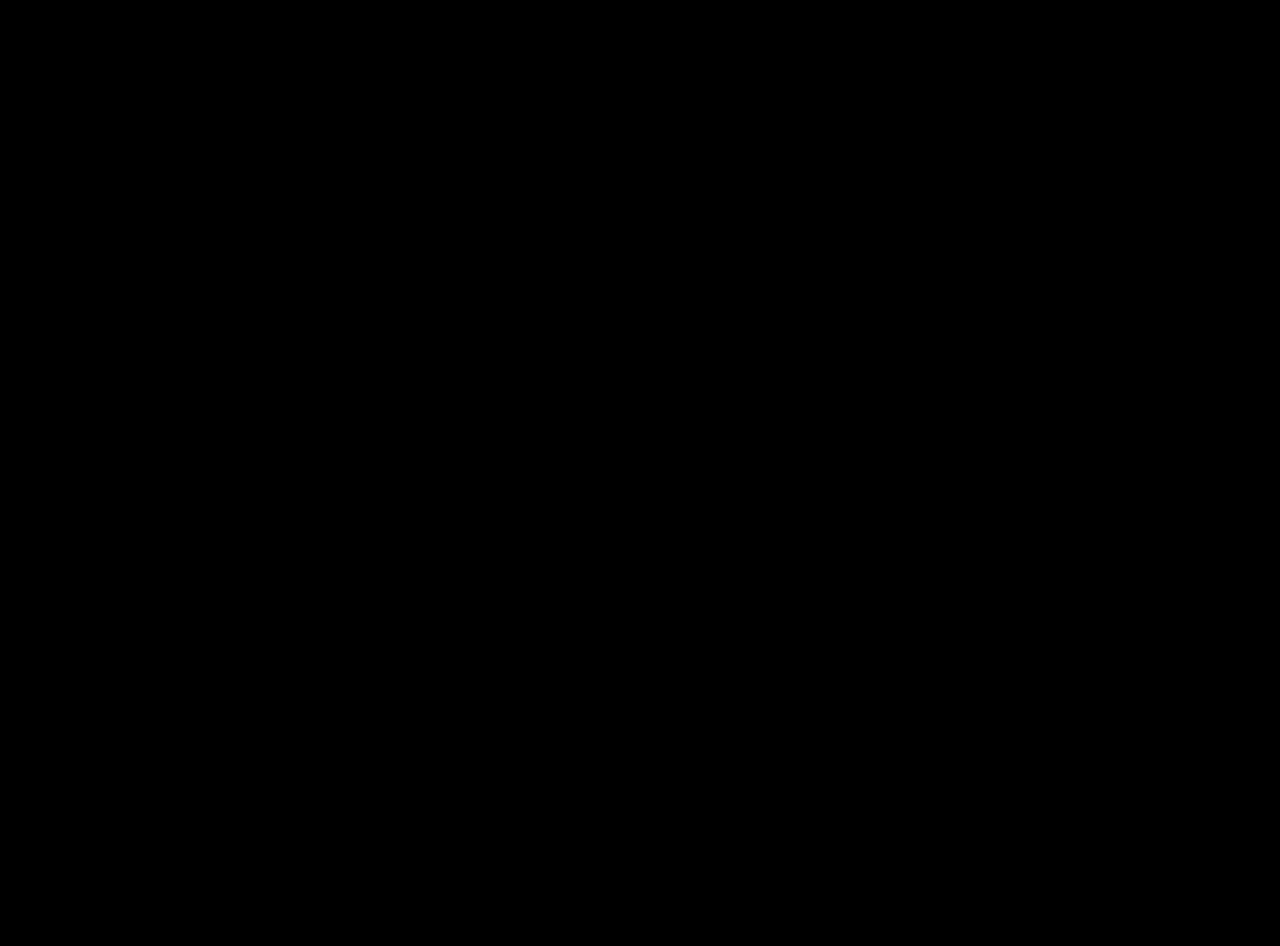
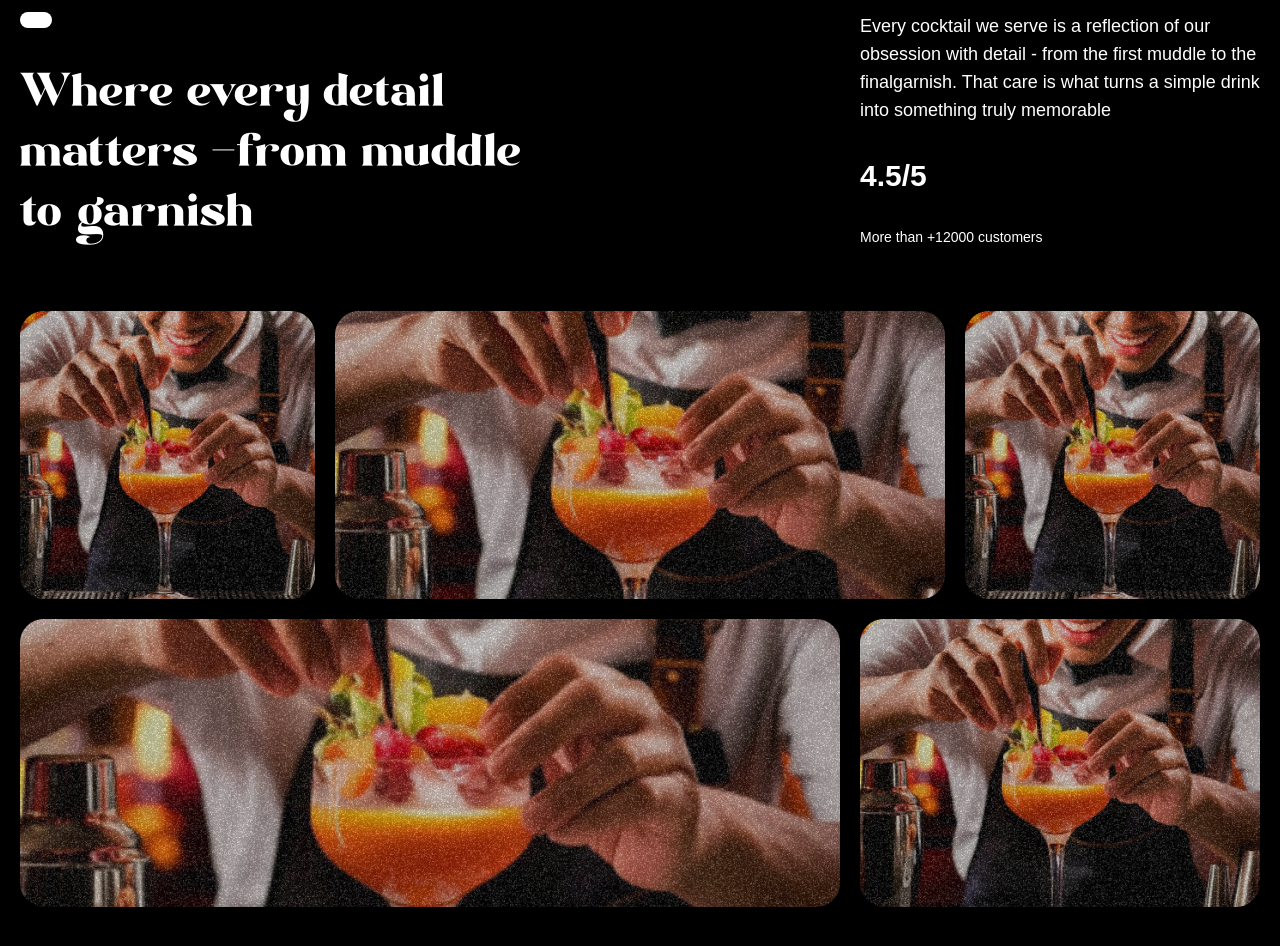
Before and after one commit to delacruzale2003/gsap_cocktails, a React (Vite) app: page / in a window 1280 px wide. Shown: the part 1700-2646 px from the top of the page. Before the commit the page ends 1600 px from the top, so only its background shows below. Built offline with nearby package versions, Linux system fonts and the light colour scheme; a web font is replaced by a local one.

Commit message:
implement the about section

```diff
--- a/src/App.jsx
+++ b/src/App.jsx
@@ -3,6 +3,7 @@
 import Navbar from "./components/Navbar.jsx";
 import Hero from "./components/Hero.jsx";
 import Cocktails from "./components/Cocktails.jsx";
+import About from "./components/About.jsx";
 gsap.registerPlugin(ScrollTrigger, SplitText);
 
 
@@ -12,6 +13,7 @@
             <Navbar />
             <Hero/>
             <Cocktails />
+            <About/>
         </main>
     )
 }
--- /dev/null
+++ b/src/components/About.jsx
@@ -0,0 +1,89 @@
+import gsap from 'gsap';
+
+import React from 'react'
+import {SplitText} from "gsap/all";
+import {useGSAP} from "@gsap/react";
+
+const About = () => {
+    useGSAP(() => {
+        const titleSplit = SplitText.create('#about h2' , {
+            type: 'words'
+        })
+
+        const scrollTimeLine = gsap.timeline({
+            scrollTrigger: {
+                trigger: '#about',
+                start: 'top center',
+            }
+        })
+
+        scrollTimeLine
+            .from(titleSplit.words, {
+                opacity: 0 , duration: 1, yPercent: 100, ease: 'expo.out', stagger: 0.02,
+            })
+            .from('.top-grid div, .bottom-grid div', {
+                opacity: 0, duration: 1,  ease: 'power1.inOut', stagger: 0.04,
+            }, '-=0.5')
+    })
+    return (
+        <div id="about">
+            <div className="mb-16 md:px-0 px-5">
+                <div className="content">
+                    <div className="md:col-span-8">
+                        <p className="badge"></p>
+                        <h2>
+                            Where every detail matters <span className="text-white">-</span>
+                            from muddle to garnish
+                        </h2>
+                    </div>
+                    <div className="sub-content">
+                        <p>
+                            Every cocktail we serve is a reflection of our obsession with detail -
+                            from the first muddle to the finalgarnish. That care is what turns a simple
+                            drink into something truly memorable
+                        </p>
+
+
+
+
+                        <p className="md:text-3xl text-xl font-bold">
+                            <span>4.5</span>/5
+                        </p>
+                        <p className="text-sm text-white">
+                            More than +12000 customers
+                        </p>
+                    </div>
+                </div>
+            </div>
+            <div className="top-grid">
+                <div className="md:col-span-3 ">
+                    <div className="noisy"/>
+                    <img src="/images/abt1.png" alt="grid-img-1"/>
+                </div>
+
+                <div className="md:col-span-6">
+                    <div className="noisy"/>
+                    <img src="/images/abt1.png" alt="grid-img-2"/>
+                </div>
+
+                <div className="md:col-span-3">
+                    <div className="noisy"/>
+                    <img src="/images/abt1.png" alt="grid-img-5"/>
+                </div>
+            </div>
+            <div className="bottom-grid">
+                <div className="md:col-span-8">
+                    <div className="noisy"/>
+                    <img src="/images/abt1.png" alt="grid-img-2"/>
+                </div>
+
+                <div className="md:col-span-4">
+                    <div className="noisy"/>
+                    <img src="/images/abt1.png" alt="grid-img-2"/>
+                </div>
+            </div>
+        </div>
+
+    )
+}
+export default About
```
